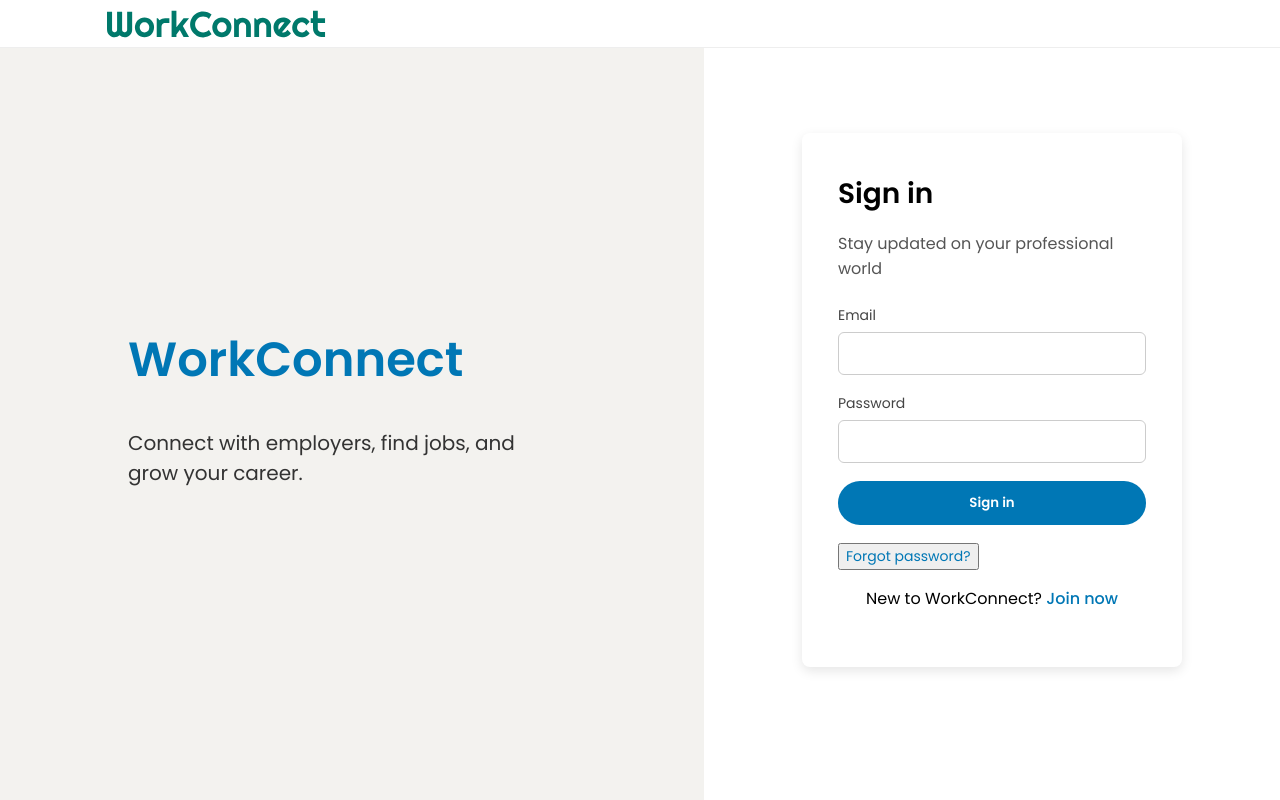
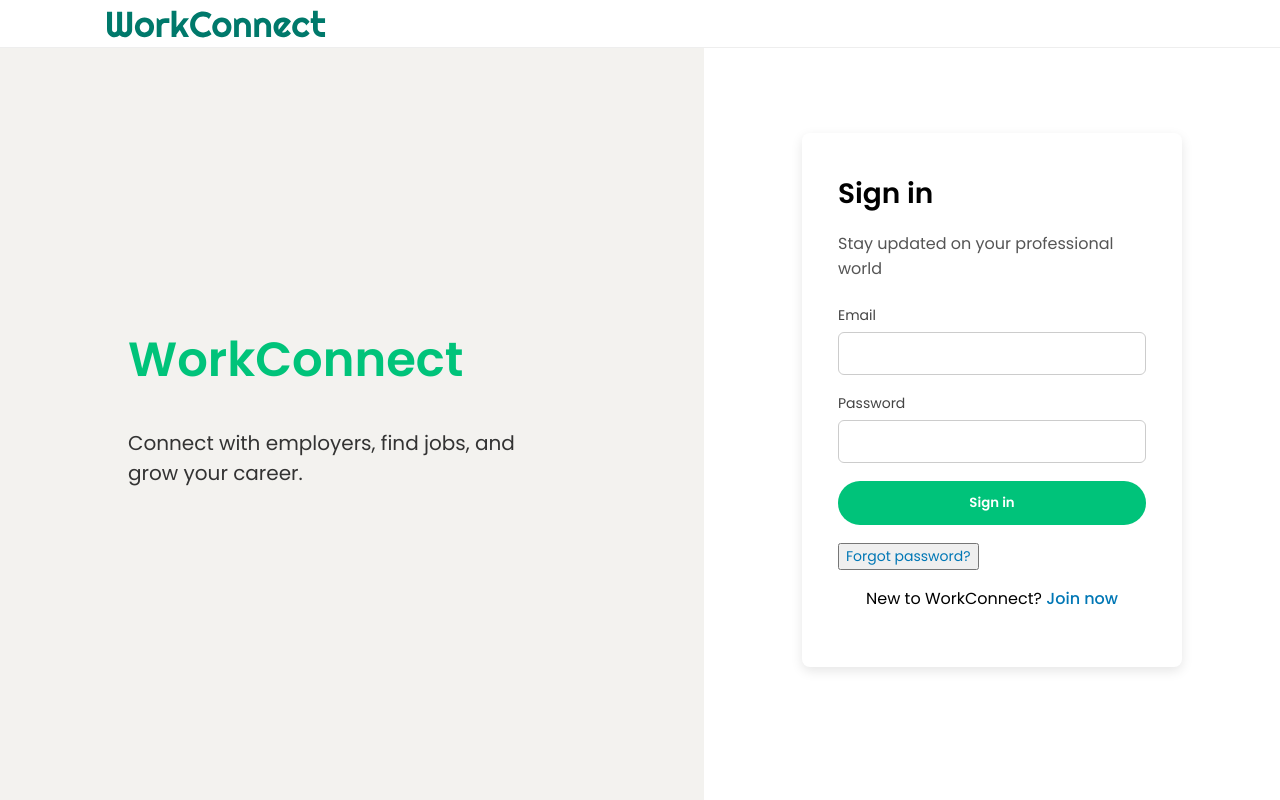
Before and after one commit to GabjoseSE/WorkConnect, a React (Create React App) app in the folder frontend/: page /login in a window 1280 px wide. Built offline with nearby package versions, Linux system fonts and the light colour scheme.

Commit message:
Update Login.css

```diff
--- a/frontend/src/pages/login/Login.css
+++ b/frontend/src/pages/login/Login.css
@@ -27,7 +27,7 @@ body {
 }
 
 .brand-title {
-  color: #0077b5; /* LinkedIn blue */
+  color: #00c37a; /* LinkedIn blue */
   font-size: 48px;
   margin-bottom: 12px;
 }
@@ -92,7 +92,7 @@ body {
 /* Button */
 .signin-btn {
   width: 100%;
-  background-color: #0077b5;
+  background-color: #00c37a;
   color: white;
   padding: 12px;
   border: none;
```
